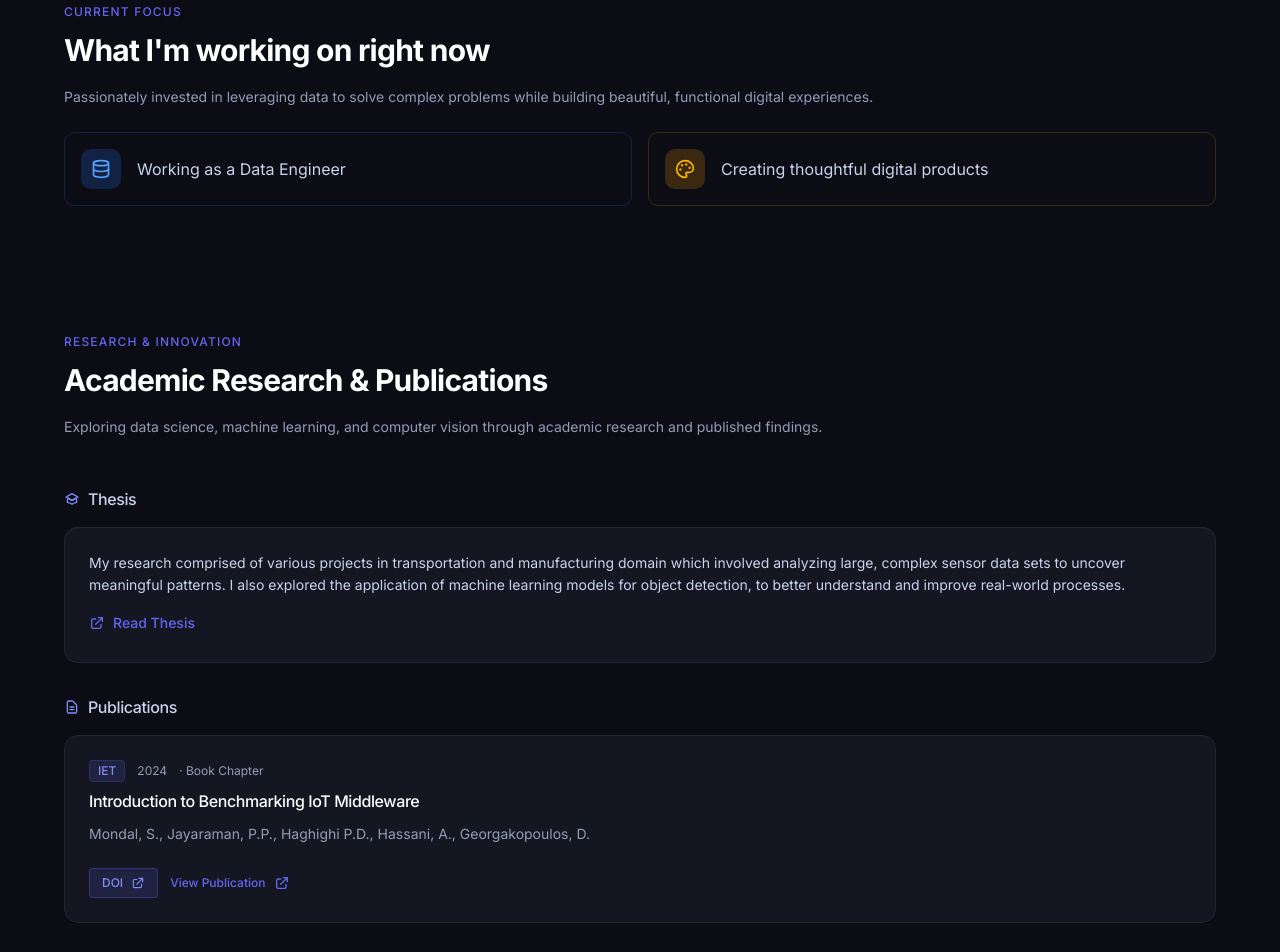
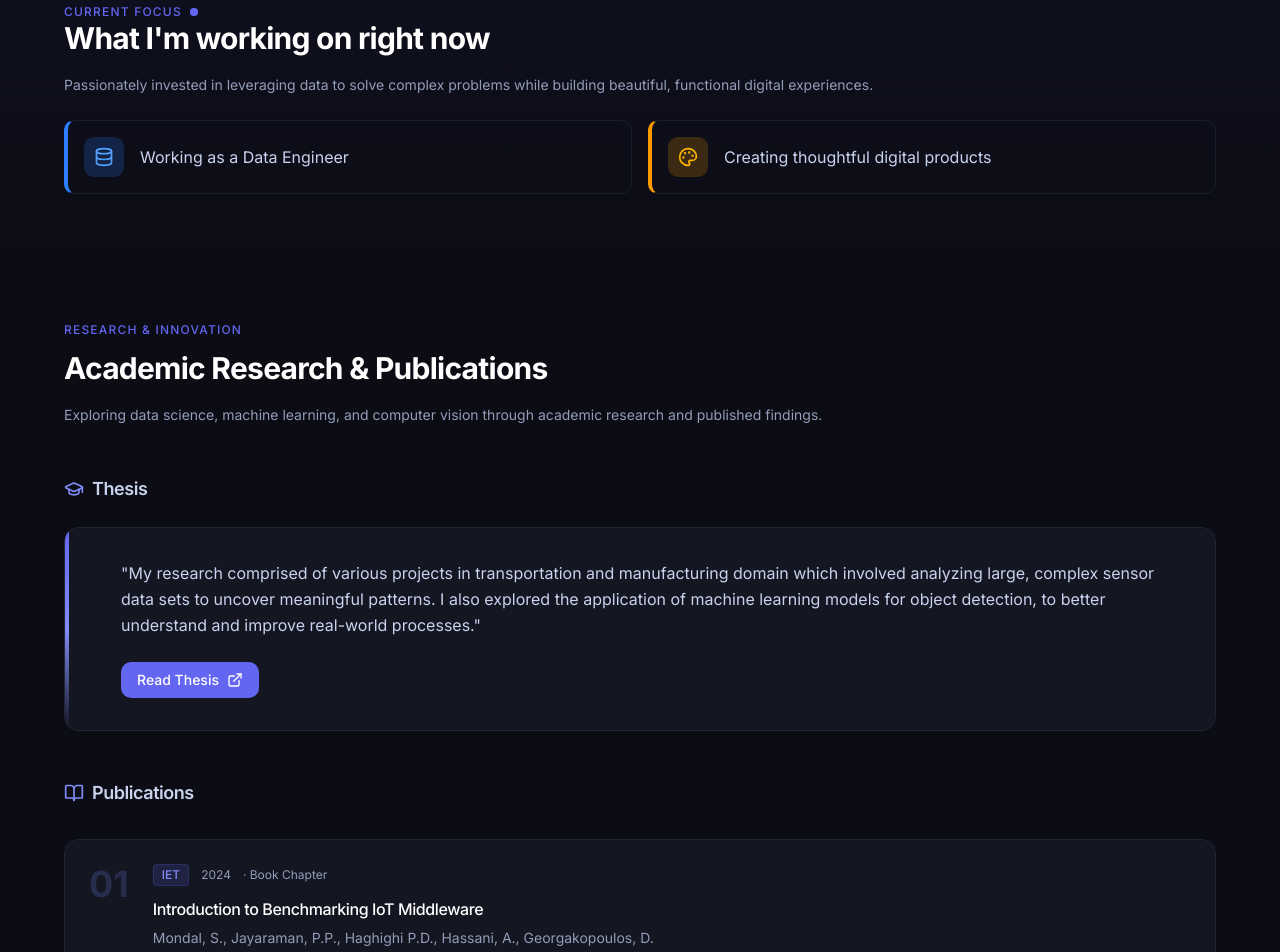
Before and after one commit to Ekta-07/Portfolio, a Next.js app: page / in a window 1280 px wide. Shown: the part 860-1812 px from the top of the page. Built offline with nearby package versions, Linux system fonts and the light colour scheme.

Commit message:
feat: Enhance sections with improved layouts and new icons for better visual appeal

```diff
--- a/components/sections/ArtGallerySection.tsx
+++ b/components/sections/ArtGallerySection.tsx
@@ -8,6 +8,10 @@ interface ArtGallerySectionProps {
 }
 
 export function ArtGallerySection({ artPieces }: ArtGallerySectionProps) {
+  if (artPieces.length === 0) return null;
+
+  const featured = artPieces[0];
+  const thumbnails = artPieces.slice(1);
 
   return (
     <section className="py-16 px-6">
@@ -22,40 +26,78 @@ export function ArtGallerySection({ artPieces }: ArtGallerySectionProps) {
           </p>
         </div>
 
-        <div className="grid grid-cols-1 gap-8">
-          {/* Art Preview (Full Width) */}
-          <div>
-            <div className="grid grid-cols-1 md:grid-cols-3 gap-4">
-              {artPieces.map((art) => (
-                <SpotlightCard key={art.id} className="group overflow-hidden rounded-xl bg-[#171926]/80 backdrop-blur-sm border border-[#727DA1]/10 hover:border-[#6366F1]/25 transition-all h-full hover:scale-102 cursor-pointer">
-                  <div className="aspect-[16/9] bg-[#1E2133] relative overflow-hidden">
+        {/* Featured + Thumbnails Layout */}
+        <div className="grid grid-cols-1 md:grid-cols-5 gap-6">
+          {/* Featured - Left column (60%) */}
+          <div className="md:col-span-3">
+            <SpotlightCard className="h-full">
+              <div className="group overflow-hidden rounded-xl bg-[#171926]/80 backdrop-blur-sm border border-[#727DA1]/10 hover:border-[#6366F1]/25 transition-all h-full cursor-pointer">
+                <div className="aspect-[3/4] bg-[#1E2133] relative overflow-hidden">
+                  <Image
+                    src={featured.image}
+                    alt={featured.title}
+                    fill
+                    className="object-cover transform group-hover:scale-110 transition-transform duration-500"
+                    loading="eager"
+                    quality={90}
+                    priority={true}
+                    sizes="(max-width: 768px) 100vw, 60vw"
+                  />
+                  {/* Overlay gradient - visible on hover */}
+                  <div className="absolute inset-0 bg-gradient-to-t from-[#000000] via-transparent to-transparent opacity-0 group-hover:opacity-100 transition-opacity duration-300" />
+
+                  {/* Content - shown on hover */}
+                  <div className="absolute inset-0 flex flex-col justify-end p-6 opacity-0 group-hover:opacity-100 transition-opacity duration-300">
+                    <h4 className="font-semibold text-white text-lg mb-2">{featured.title}</h4>
+                    <p className="text-sm text-[#C9D3EE] mb-3">{featured.description}</p>
+                    <span className="inline-flex w-fit px-3 py-1 bg-[#6366F1]/20 text-[#818CF8] text-xs font-medium rounded-full border border-[#6366F1]/40">
+                      {featured.category}
+                    </span>
+                  </div>
+                </div>
+              </div>
+            </SpotlightCard>
+          </div>
+
+          {/* Thumbnails - Right column (40%) */}
+          <div className="md:col-span-2 flex flex-col gap-4">
+            {thumbnails.map((art) => (
+              <SpotlightCard key={art.id} className="flex-1">
+                <div className="group overflow-hidden rounded-xl bg-[#171926]/80 backdrop-blur-sm border border-[#727DA1]/10 hover:border-[#6366F1]/25 transition-all h-full cursor-pointer">
+                  <div className="aspect-[4/3] bg-[#1E2133] relative overflow-hidden">
                     <Image
                       src={art.image}
                       alt={art.title}
                       fill
-                      className="object-cover transform hover:scale-105 transition-transform duration-500"
+                      className="object-cover transform group-hover:scale-110 transition-transform duration-500"
                       loading="eager"
                       quality={85}
-                      priority={true}
-                      sizes="(max-width: 768px) 100vw, (max-width: 1200px) 50vw, 33vw"
+                      sizes="(max-width: 768px) 100vw, 40vw"
                     />
+                    {/* Overlay gradient */}
+                    <div className="absolute inset-0 bg-gradient-to-t from-[#000000] via-transparent to-transparent opacity-0 group-hover:opacity-100 transition-opacity duration-300" />
+
+                    {/* Content - shown on hover */}
+                    <div className="absolute inset-0 flex flex-col justify-end p-4 opacity-0 group-hover:opacity-100 transition-opacity duration-300">
+                      <h4 className="font-semibold text-white text-sm mb-1">{art.title}</h4>
+                      <span className="inline-flex w-fit px-2 py-0.5 bg-[#6366F1]/20 text-[#818CF8] text-xs font-medium rounded-full border border-[#6366F1]/40">
+                        {art.category}
+                      </span>
                     </div>
-                  <div className="p-4">
-                    <h4 className="font-semibold text-white text-sm mb-1">{art.title}</h4>
-                    <p className="text-xs text-[#939DB8]">{art.description}</p>
+                  </div>
                 </div>
               </SpotlightCard>
             ))}
           </div>
-            <div className="mt-6 ml-1">
+        </div>
+
+        <div className="mt-8">
           <Link href="/art" className="inline-flex items-center gap-2 text-sm text-[#6366F1] hover:text-[#818CF8] font-medium transition-colors">
             View All Art
             <svg className="w-3.5 h-3.5" fill="none" stroke="currentColor" viewBox="0 0 24 24"><path strokeLinecap="round" strokeLinejoin="round" strokeWidth={2} d="M17 8l4 4m0 0l-4 4m4-4H3" /></svg>
           </Link>
         </div>
       </div>
-        </div>
-      </div>
     </section>
   );
 }
--- a/components/sections/BlogSection.tsx
+++ b/components/sections/BlogSection.tsx
@@ -2,6 +2,7 @@ import Link from 'next/link';
 import Image from 'next/image';
 import type { Blog } from '@/lib/data';
 import { BentoGrid, BentoGridItem } from '@/components/ui/bento-grid';
+import { BookOpen } from 'lucide-react';
 
 interface BlogSectionProps {
   blogs: Blog[];
@@ -10,7 +11,10 @@ interface BlogSectionProps {
 export function BlogSection({ blogs }: BlogSectionProps) {
 
   return (
-    <section className="py-16 px-6">
+    <section className="py-16 px-6 relative">
+      {/* Top border gradient separator */}
+      <div className="absolute top-0 left-0 right-0 h-px bg-gradient-to-r from-transparent via-[#6366F1]/50 to-transparent" />
+
       <div className="max-w-6xl mx-auto">
         <div className="mb-12">
           <p className="text-xs font-medium tracking-widest text-[#6366F1] uppercase mb-3">Blog & Insights</p>
@@ -29,24 +33,32 @@ export function BlogSection({ blogs }: BlogSectionProps) {
               title={blog.title}
               description={blog.excerpt}
               header={
-                <div className="flex flex-1 w-full h-full min-h-[6rem] rounded-xl overflow-hidden border border-white/10 relative">
+                <div className="flex flex-1 w-full h-full min-h-[6rem] rounded-xl overflow-hidden border border-white/10 relative group">
                   {blog.image ? (
                     <Image
                       src={blog.image}
                       alt={blog.title}
                       fill
-                      className="object-cover transform hover:scale-105 transition-transform duration-500"
+                      className="object-cover transform group-hover:scale-105 transition-transform duration-500"
                       loading="eager"
                       quality={85}
-                      priority={true}
+                      priority={i === 0}
                       sizes="(max-width: 768px) 100vw, (max-width: 1200px) 50vw, 33vw"
                     />
                   ) : (
                     <div className="w-full h-full bg-gradient-to-br from-neutral-900 to-neutral-800" />
                   )}
+                  {/* Featured badge overlay */}
+                  {i === 0 && (
+                    <div className="absolute top-3 right-3">
+                      <span className="px-3 py-1.5 bg-[#6366F1] text-white text-xs font-bold rounded-full uppercase tracking-wider">
+                        Featured
+                      </span>
+                    </div>
+                  )}
                 </div>
               }
-              icon={<svg className="h-4 w-4 text-neutral-500" fill="none" viewBox="0 0 24 24" stroke="currentColor"><path strokeLinecap="round" strokeLinejoin="round" strokeWidth={2} d="M19 20H5a2 2 0 01-2-2V6a2 2 0 012-2h10a2 2 0 012 2v1m2 13a2 2 0 01-2-2V7m2 13a2 2 0 002-2V9a2 2 0 00-2-2h-2m-4-3H9M7 16h6M7 8h6v4H7V8z" /></svg>}
+              icon={<BookOpen className="h-4 w-4 text-[#818CF8]" />}
               className={i === 2 || i === 3 || i === 6 ? "md:col-span-2" : ""}
               url={blog.url}
               category={blog.category}
--- a/components/sections/CurrentFocusSection.tsx
+++ b/components/sections/CurrentFocusSection.tsx
@@ -10,11 +10,21 @@ export function CurrentFocusSection() {
   ];
 
   return (
-    <section className="py-16 px-6">
-      <div className="max-w-6xl mx-auto">
+    <section className="py-16 px-6 relative overflow-hidden">
+      {/* Subtle gradient background */}
+      <div className="absolute inset-0 bg-gradient-to-b from-[#6366F1]/5 to-transparent pointer-events-none" />
+
+      <div className="max-w-6xl mx-auto relative z-10">
         {/* Header Section */}
         <FadeIn direction="up" delay={0.1}>
-          <p className="text-xs font-medium tracking-widest text-[#6366F1] uppercase mb-3">Current Focus</p>
+          <div className="flex items-center gap-2">
+            <p className="text-xs font-medium tracking-widest text-[#6366F1] uppercase">Current Focus</p>
+            {/* Pulsing dot indicator */}
+            <div className="relative w-2 h-2">
+              <div className="w-2 h-2 rounded-full bg-[#6366F1]" />
+              <div className="absolute inset-0 rounded-full bg-[#6366F1] animate-pulse" />
+            </div>
+          </div>
         </FadeIn>
 
         <FadeIn direction="up" delay={0.2}>
@@ -29,18 +39,18 @@ export function CurrentFocusSection() {
           </p>
         </FadeIn>
 
-        {/* Focus Items - Cards with Icons */}
+        {/* Focus Items - Cards with Left Border Accent */}
         <div className="grid grid-cols-1 md:grid-cols-2 gap-4">
           {focusItems.map((item, index) => {
             const isDataEngineer = index === 0;
             const bgColor = isDataEngineer ? 'bg-blue-500/20' : 'bg-amber-500/20';
             const iconColor = isDataEngineer ? 'text-blue-400' : 'text-amber-400';
-            const borderColor = isDataEngineer ? 'border-blue-500/20 hover:border-blue-500/40' : 'border-amber-500/20 hover:border-amber-500/40';
+            const borderColor = isDataEngineer ? 'border-l-blue-500' : 'border-l-amber-500';
             const hoverBg = isDataEngineer ? 'hover:bg-blue-500/10' : 'hover:bg-amber-500/10';
 
             return (
               <FadeIn key={index} direction="left" delay={0.4 + index * 0.1}>
-                <div className={`flex items-center gap-4 p-4 rounded-lg border transition-all ${borderColor} ${hoverBg}`}>
+                <div className={`flex items-center gap-4 p-4 rounded-lg border border-[#727DA1]/15 border-l-4 ${borderColor} transition-all ${hoverBg} hover:border-[#6366F1]/30`}>
                   <div className={`flex-shrink-0 w-10 h-10 rounded-lg ${bgColor} flex items-center justify-center`}>
                     {isDataEngineer ? (
                       <Database className={`w-5 h-5 ${iconColor}`} />
--- a/components/sections/ResearchSection.tsx
+++ b/components/sections/ResearchSection.tsx
@@ -1,5 +1,6 @@
 import type { Research } from '@/lib/data';
 import SpotlightCard from '@/components/SpotlightCard';
+import { BookOpen, GraduationCap, ExternalLink } from 'lucide-react';
 
 interface ResearchSectionProps {
   research: Research;
@@ -21,61 +22,71 @@ export function ResearchSection({ research }: ResearchSectionProps) {
           </p>
         </div>
 
-        {/* Thesis */}
-        <div>
-          <h3 className="text-base font-medium text-[#C9D3EE] mb-4 flex items-center gap-2">
-            <svg className="w-4 h-4 text-[#818CF8]" fill="none" stroke="currentColor" viewBox="0 0 24 24">
-              <path strokeLinecap="round" strokeLinejoin="round" strokeWidth={2} d="M12 14l9-5-9-5-9 5 9 5z" />
-              <path strokeLinecap="round" strokeLinejoin="round" strokeWidth={2} d="M12 14l6.16-3.422a12.083 12.083 0 01.665 6.479A11.952 11.952 0 0012 20.055a11.952 11.952 0 00-6.824-2.998 12.078 12.078 0 01.665-6.479L12 14z" />
-            </svg>
-            Thesis
-          </h3>
-          <SpotlightCard className="bg-[#171926]/80 backdrop-blur-sm border border-[#727DA1]/15 rounded-xl p-6 mb-8">
-            <p className="text-[#C9D3EE] text-sm leading-relaxed">
-              {research.description}
+        {/* Thesis - Feature Card */}
+        <div className="mb-12">
+          <div className="flex items-center gap-2 mb-6">
+            <GraduationCap className="w-5 h-5 text-[#818CF8]" />
+            <h3 className="text-lg font-semibold text-[#C9D3EE]">Thesis</h3>
+          </div>
+          <SpotlightCard>
+            <div className="relative bg-[#171926]/80 backdrop-blur-sm border border-[#727DA1]/15 rounded-xl p-8 overflow-hidden group">
+              {/* Left accent strip */}
+              <div className="absolute left-0 top-0 bottom-0 w-1 bg-gradient-to-b from-[#6366F1] via-[#818CF8] to-transparent" />
+
+              <p className="text-[#C9D3EE] text-base leading-relaxed mb-6 pl-6">
+                "{research.description}"
               </p>
               {research.thesis.url && (
+                <div className="pl-6">
                   <a
                     href={research.thesis.url}
                     target="_blank"
                     rel="noopener noreferrer"
-                className="inline-flex items-center gap-2 text-[#6366F1] hover:text-[#818CF8] text-sm font-medium mt-4 transition-colors"
+                    className="inline-flex items-center gap-2 px-4 py-2 bg-[#6366F1] hover:bg-[#818CF8] text-white text-sm font-medium rounded-lg transition-all duration-200"
                   >
-                <svg className="w-4 h-4" fill="none" stroke="currentColor" viewBox="0 0 24 24">
-                  <path strokeLinecap="round" strokeLinejoin="round" strokeWidth={2} d="M10 6H6a2 2 0 00-2 2v10a2 2 0 002 2h10a2 2 0 002-2v-4M14 4h6m0 0v6m0-6L10 14" />
-                </svg>
                     Read Thesis
+                    <ExternalLink className="w-4 h-4" />
                   </a>
+                </div>
               )}
+            </div>
           </SpotlightCard>
         </div>
 
-        {/* Publications */}
+        {/* Publications - Timeline */}
         <div>
-          <h3 className="text-base font-medium text-[#C9D3EE] mb-4 flex items-center gap-2">
-            <svg className="w-4 h-4 text-[#818CF8]" fill="none" stroke="currentColor" viewBox="0 0 24 24">
-              <path strokeLinecap="round" strokeLinejoin="round" strokeWidth={2} d="M9 12h6m-6 4h6m2 5H7a2 2 0 01-2-2V5a2 2 0 012-2h5.586a1 1 0 01.707.293l5.414 5.414a1 1 0 01.293.707V19a2 2 0 01-2 2z" />
-            </svg>
-            Publications
-          </h3>
-          <div className="space-y-8">
-            {research.publications.map((pub) => (
+          <div className="flex items-center gap-2 mb-8">
+            <BookOpen className="w-5 h-5 text-[#818CF8]" />
+            <h3 className="text-lg font-semibold text-[#C9D3EE]">Publications</h3>
+          </div>
+          <div className="space-y-6">
+            {research.publications.map((pub, index) => (
               <SpotlightCard key={pub.id}>
                 <div className="bg-[#171926]/80 backdrop-blur-sm border border-[#727DA1]/15 rounded-xl p-6 hover:border-[#6366F1]/30 transition-all group">
-                  <div className="flex items-center gap-3 mb-2">
+                  <div className="flex gap-6">
+                    {/* Number Indicator */}
+                    <div className="flex-shrink-0">
+                      <div className="text-4xl font-bold text-[#818CF8]/20 select-none">
+                        {String(index + 1).padStart(2, '0')}
+                      </div>
+                    </div>
+
+                    {/* Content */}
+                    <div className="flex-1 min-w-0">
+                      <div className="flex items-center gap-3 mb-3 flex-wrap">
                         <span className="px-2 py-0.5 bg-[#6366F1]/15 text-[#818CF8] text-xs font-medium rounded border border-[#6366F1]/20">
                           {pub.venue}
                         </span>
                         <span className="text-[#939DB8] text-xs">{pub.year}</span>
                         <span className="text-[#939DB8] text-xs">· {pub.type}</span>
                       </div>
-                  <h4 className="text-base font-medium text-white mb-3 group-hover:text-[#C9D3EE] transition-colors leading-snug">
+                      <h4 className="text-base font-medium text-white mb-2 group-hover:text-[#C9D3EE] transition-colors leading-snug">
                         {pub.title}
                       </h4>
                       <p className="text-[#939DB8] text-sm mb-4">{pub.authors}</p>
 
                       {/* DOI and View Publication Links */}
-                  <div className="flex items-center gap-3 pt-2">
+                      <div className="flex items-center gap-3 pt-2 flex-wrap">
                         {pub.doi && (
                           <a
                             href={pub.doi}
@@ -84,9 +95,7 @@ export function ResearchSection({ research }: ResearchSectionProps) {
                             className="inline-flex items-center gap-2 px-3 py-1.5 bg-[#6366F1]/15 text-[#818CF8] text-xs font-medium rounded border border-[#6366F1]/30 hover:border-[#6366F1]/60 hover:text-[#C9D3EE] transition-colors"
                           >
                             DOI
-                        <svg className="w-3.5 h-3.5" fill="none" stroke="currentColor" viewBox="0 0 24 24">
-                          <path strokeLinecap="round" strokeLinejoin="round" strokeWidth={2} d="M10 6H6a2 2 0 00-2 2v10a2 2 0 002 2h10a2 2 0 002-2v-4M14 4h6m0 0v6m0-6L10 14" />
-                        </svg>
+                            <ExternalLink className="w-3.5 h-3.5" />
                           </a>
                         )}
                         <a
@@ -96,10 +105,10 @@ export function ResearchSection({ research }: ResearchSectionProps) {
                           className="inline-flex items-center gap-2 text-[#6366F1] hover:text-[#818CF8] text-xs font-medium transition-colors"
                         >
                           View Publication
-                      <svg className="w-4 h-4" fill="none" stroke="currentColor" viewBox="0 0 24 24">
-                        <path strokeLinecap="round" strokeLinejoin="round" strokeWidth={2} d="M10 6H6a2 2 0 00-2 2v10a2 2 0 002 2h10a2 2 0 002-2v-4M14 4h6m0 0v6m0-6L10 14" />
-                      </svg>
+                          <ExternalLink className="w-3.5 h-3.5" />
                         </a>
+                      </div>
+                    </div>
                   </div>
                 </div>
               </SpotlightCard>
```
Lines whose indentation alone changed are shown as unchanged.
